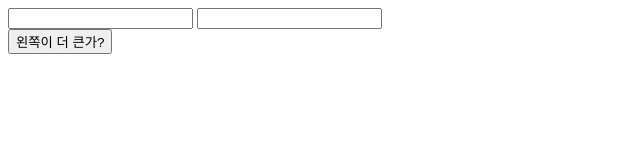
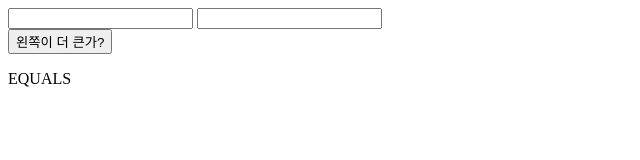
Before and after one commit to sebaek/web20191112, a plain HTML site: page condition-ex1.html in a window 1280 px wide. Both pictures are taken after a click on the button "왼쪽이 더 큰가?". Shown: the full height of the page, 0-640 px from the left. Drawn offline with Linux system fonts and the light colour scheme.

Commit message:
boolean, if

```diff
--- a/condition-ex1.html
+++ b/condition-ex1.html
@@ -9,9 +9,9 @@
 
     <script>
 function check() {
-    var n1 = document.getElementById('input1').innerHTML;
+    var n1 = document.getElementById('input1').value;
     n1 = Number(n1);
-    var n2 = document.getElementById('input2').innerHTML;
+    var n2 = document.getElementById('input2').value;
     n2 = Number(n2);
 
     if (n1 > n2) {
@@ -20,9 +20,9 @@ function check() {
     if (n1 < n2) {
         document.getElementById('result').innerHTML = "NO";
     }
-    // if (n1 == n2) {
-    //     document.getElementById('result').innerHTML = "EQUALS";
-    // }
+    if (n1 == n2) {
+        document.getElementById('result').innerHTML = "EQUALS";
+    }
 }
 
     </script>
```
